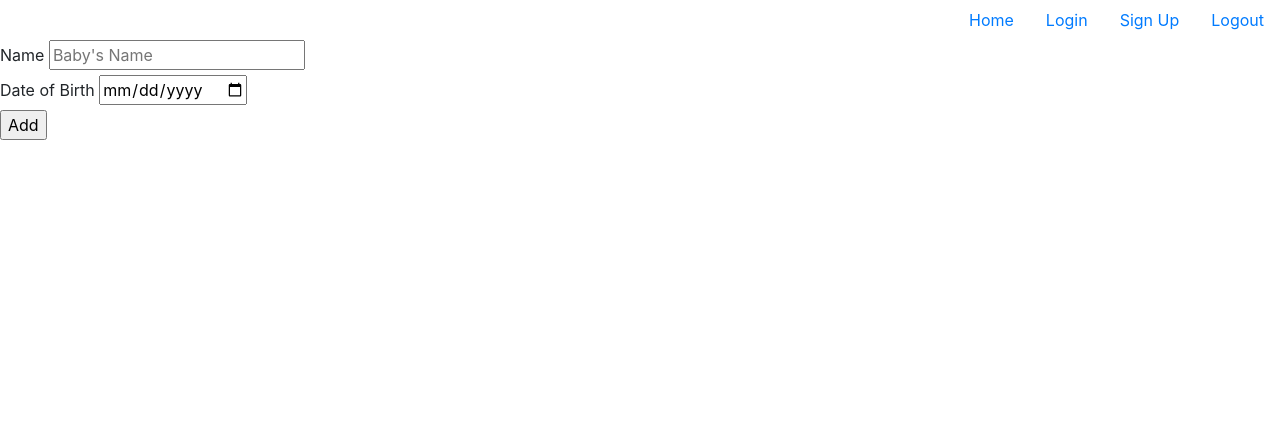
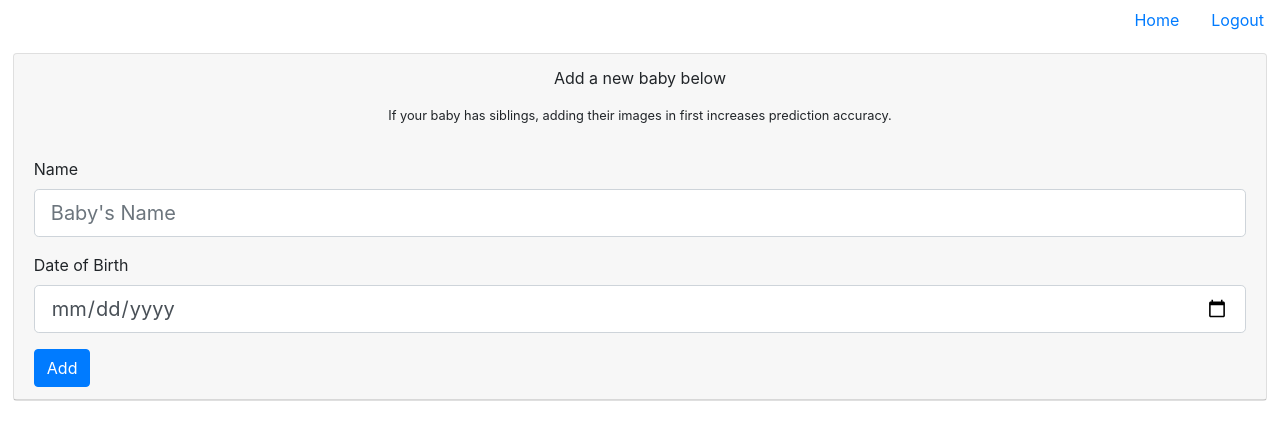
Before and after one commit to ronaldgreeff/genderio, a Flask app: page /dashboard in a window 1280 px wide. Shown: the top 440 px of the page. Run offline with Flask 2, Linux system fonts and the light colour scheme; the visitor is signed in with stand-in values (Sample User, id 1); data comes from the database, SQL or seed files in the repository; data that the repository does not hold is empty; some libraries are stand-ins or nearby versions.

Commit message:
cleaned up nav (login/out if authenticated)

```diff
--- a/project/static/css/styles.css
+++ b/project/static/css/styles.css
@@ -1,4 +1,39 @@
+display-flex, .display-flex, .display-flex-center, .signup-content, .signin-content, .social-login, .socials {
+  display: flex;
+  display: -webkit-flex; }
+.display-flex {
+  justify-content: space-between;
+  -moz-justify-content: space-between;
+  -webkit-justify-content: space-between;
+  -o-justify-content: space-between;
+  -ms-justify-content: space-between;
+  align-items: center;
+  -moz-align-items: center;
+  -webkit-align-items: center;
+  -o-align-items: center;
+  -ms-align-items: center; }
 
+.display-flex-center {
+  justify-content: center;
+  -moz-justify-content: center;
+  -webkit-justify-content: center;
+  -o-justify-content: center;
+  -ms-justify-content: center;
+  align-items: center;
+  -moz-align-items: center;
+  -webkit-align-items: center;
+  -o-align-items: center;
+  -ms-align-items: center; }
+
+.position-center {
+  position: absolute;
+  top: 50%;
+  left: 50%;
+  transform: translate(-50%, -50%);
+  -moz-transform: translate(-50%, -50%);
+  -webkit-transform: translate(-50%, -50%);
+  -o-transform: translate(-50%, -50%);
+  -ms-transform: translate(-50%, -50%); }
 
 /* CROPPERJS */
 /* Ensure the size of the image fit the container perfectly */
@@ -53,6 +88,16 @@ img {
 
 /* DASHBOARD */
 .baby-image {
-  max-width: 160px;
-  max-height: 160px;
+  width: 145px;
+  max-height: 145px;
 }
+.baby-wrapper {
+  margin: 1%;
+}
+
+.right {
+  float: right;
+}
+.left {
+  float: left;
+}
--- a/project/templates/dashboard.html
+++ b/project/templates/dashboard.html
@@ -13,67 +13,96 @@
         </button>
       </div>
       <div class="modal-body">
+        <div class="instruction-wrapper display-flex-center mb-3">
+          <p class="instruction">Crop the image so that only baby is in the square</p>
+        </div>
         <div class="img-container">
           <img id="hidden_image" src="">
         </div>
       </div>
       <div class="modal-baby-age">
-        <h6>How old is baby in the picture?</h6>
+        <h6 class="text-center">How old is baby in the picture?</h6>
+        <div class="row">
+          <div class="col">
             <label for="weeks-old">
-          <p>weeks</p>
-          <input type="text" name="weeks-old" value="0" id="baby-weeks-old">
-        </label>
-        <label for="days-old">
-          <p>days</p>
-          <input type="text" name="days-old" value="0" id="baby-days-old">
+              <p>Weeks</p>
+              <input class="form-control form-control-lg" type="text" name="weeks-old" value="0" id="baby-weeks-old">
             </label>
           </div>
+          <div class="col">
+            <label for="days-old">
+              <p>Days</p>
+              <input class="form-control form-control-lg" type="text" name="days-old" value="0" id="baby-days-old">
+            </label>
+          </div>
+        </div>
+      </div>
       <div class="modal-footer">
+        <button type="button" class="btn btn-primary" id="crop">Crop</button>
         <button type="button" class="btn btn-secondary" data-dismiss="modal">Cancel</button>
-        <button type="button" class="btn btn-primary" id="crop">Crop</button>
       </div>
     </div>
   </div>
 </div>
 
 {% for baby in babies %}
-<div class="baby-wrapper" data-id={{ baby.baby.id }}>
+<div class="baby-wrapper mb-2" data-id={{ baby.baby.id }}>
   <div class="card">
     <div class="card-header">
 
       <form method="POST" action="/update_baby" >
         {{ baby.updateform.csrf_token(id="csrf_token" + baby.baby.id|string) }}
-        <div class="name">
-          {{ baby.updateform.name.label }}
-          {{ baby.updateform.name(
-            id="update-name-" + baby.baby.id|string,
-            value=baby.baby.name
+        <div class="mt-n3 right">
+          <div class="submit-button">
+            {{ baby.updateform.delete(
+              class="btn btn-danger",
+              id="delete-button-" + baby.baby.id|string
               ) }}
             </div>
-        <div class="dob">
+        </div>
+        <div class="mt-3 name">
+          {{ baby.updateform.name.label }}
+          {% if baby.baby.name %}
+            {{ baby.updateform.name(
+              class="mt-3 form-control form-control-lg",
+              id="update-name-" + baby.baby.id|string,
+              value=baby.baby.name if baby.baby.name else "Baby" + loop.index|string
+            ) }}
+          {% else %}
+            {{ baby.updateform.name(
+              class="form-control form-control-lg",
+              id="update-name-" + baby.baby.id|string,
+              placeholder="Baby " + loop.index|string
+            ) }}
+          {% endif %}
+        </div>
+        <div class="mt-3 dob">
           {{ baby.updateform.dob.label }}
           {{ baby.updateform.dob(
+            class="pickdate form-control form-control-lg",
             id="update-dob-" + baby.baby.id|string,
             value=baby.baby.dob.strftime('%d-%m-%Y'),
-            class="pickdate",
           ) }}
         </div>
         <div class="id">
           {{ baby.updateform.id(id="update-id-" + baby.baby.id|string) }}
         </div>
-        <div class="submit-button submit-update">
-          {{ baby.updateform.update(id="update-button-" + baby.baby.id|string) }}
-          {{ baby.updateform.delete(id="delete-button-" + baby.baby.id|string) }}
+        <div class="mt-3 submit-button">
+          {{ baby.updateform.update(
+            class="btn btn-primary",
+            id="update-button-" + baby.baby.id|string
+          ) }}
         </div>
       </form>
     </div>
 
     <div class="card-body">
-
       <div class="container">
         <div class="row">
           <div class="col">
-            <p>Click to add your photos</p>
+            <div class="instruction-wrapper display-flex-center mb-3">
+              <p class="instruction">Click to add your photos</p>
+            </div>
           </div>
         </div>
         <div class="row">
@@ -107,37 +136,61 @@
           </div>
         </div>
       </div>
+    </div> <!-- /card body -->
 
-    </div> <!-- card body -->
-  </div> <!-- card -->
-</div> <!-- baby-wrapper -->
-
-<div class="prediction-wrapper">
-  <div class="predict-button">
-    <button type="button" class="btn btn-primary" name="button" id="predict-button-{{ baby.baby.id }}" data-id={{ baby.baby.id }}>Predict</button>
+    {% if baby.babypics %}
+    <div class="card-body">
+      <div class="predict-button display-flex-center mb-5">
+       <button type="button" class="btn btn-primary btn-lg" name="button" id="predict-button-{{ baby.baby.id }}" data-id={{ baby.baby.id }}>Predict</button>
       </div>
-  <div class="predict-result">
+      <div class="predict-result display-flex-center mb-3">
         <h1 id="prediction-result-{{ baby.baby.id }}">BOY</h1>
       </div>
     </div>
+    {% endif %}
 
+  </div> <!-- /card -->
+</div> <!-- baby-wrapper -->
 {% endfor %}
 
 <!-- NewBabyForm -->
+<div class="baby-wrapper mb-2">
+  <div class="card">
+    <div class="card-header">
+      <div class="instruction-wrapper mb-3">
+        <div class="row">
+          <div class="col-12 display-flex-center">
+            <p class="instruction">Add a new baby below</p>
+          </div>
+          <div class="col-12 display-flex-center">
+            <p class="small">If your baby has siblings, adding their images in first increases prediction accuracy.</p>
+          </div>
+        </div>
+      </div>
       <form method="POST" action="/dashboard">
         {{ new.csrf_token }}
-  <fieldset class="name">
+        <fieldset class="mt-3 name">
           {{ new.name.label }}
-    {{ new.name(placeholder="Baby's Name") }}
+          {{ new.name(
+            class="form-control form-control-lg",
+            placeholder="Baby's Name",
+          )}}
         </fieldset>
-  <fieldset class="dob">
+        <fieldset class="mt-3 dob">
           {{ new.dob.label }}
-    {{ new.dob(class="pickdate") }}
+          {{ new.dob(
+            class="pickdate form-control form-control-lg",
+          )}}
         </fieldset>
-  <div class="submit-button submit-new">
-    {{ new.add }}
+        <div class="mt-3 submit-button">
+          {{ new.add(
+            class="btn btn-primary",
+          )}}
         </div>
       </form>
+    </div>
+  </div>
+</div>
 
 <!-- JS unique to Dashboard.html -->
 {% if babies %}
--- a/project/templates/nav.html
+++ b/project/templates/nav.html
@@ -3,14 +3,17 @@
     <li class="nav-item">
       <a class="nav-link" href="{{ url_for('main.dashboard') }}">Home</a>
     </li>
+    {% if current_user.is_authenticated %}
+    <li class="nav-item">
+      <a class="nav-link" href="{{ url_for('auth.logout') }}">Logout</a>
+    </li>
+    {% else %}
     <li class="nav-item">
       <a class="nav-link" href="{{ url_for('auth.signin') }}">Login</a>
     </li>
     <li class="nav-item">
       <a class="nav-link" href="{{ url_for('auth.signup') }}">Sign Up</a>
     </li>
-    <li class="nav-item">
-      <a class="nav-link" href="{{ url_for('auth.logout') }}">Logout</a>
-    </li>
+    {% endif %}
   </ul>
 </nav>
```
Also changed, not shown: project/auth.py (+12 -5 lines). Lines whose indentation alone changed are shown as unchanged.
